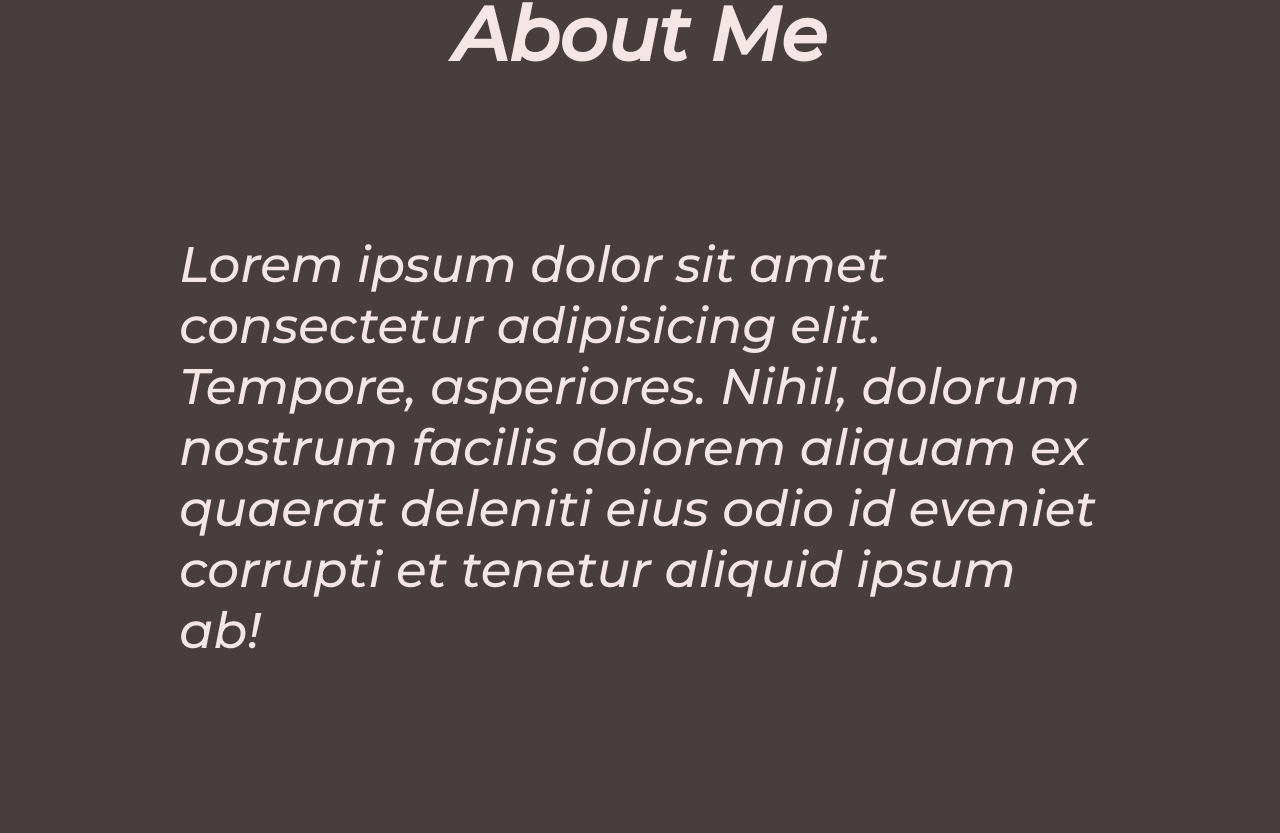
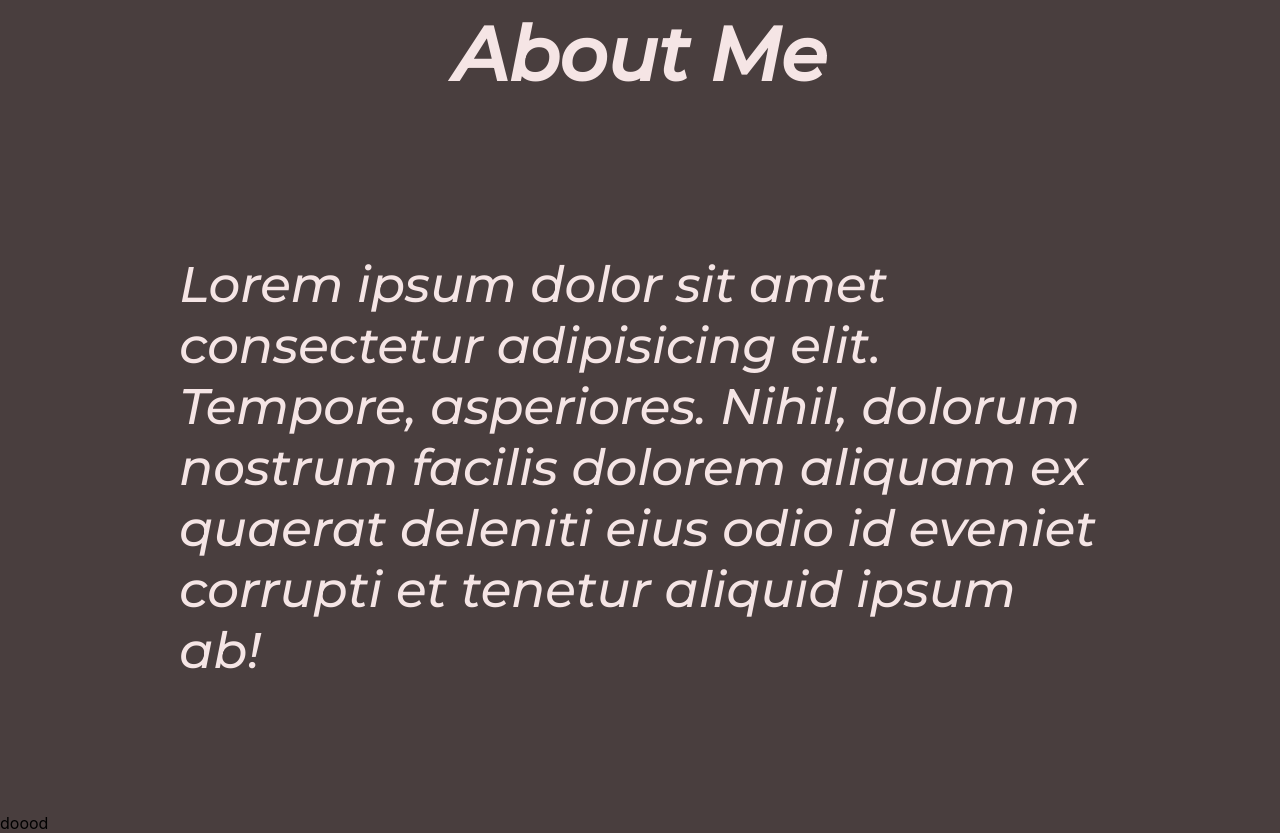
Before and after one commit to CharlesBlack96/CharliesPortfolio, a React (Create React App) app: page / in a window 1280 px wide. Shown: the part 202-1035 px from the top of the page. Before the commit the page ends 995 px from the top, so only its background shows below. Built offline with nearby package versions, Linux system fonts and the light colour scheme.

Commit message:
updated home component

```diff
--- a/src/components/AboutMe.jsx
+++ b/src/components/AboutMe.jsx
@@ -10,6 +10,7 @@ const AboutMe = () => {
   }, []);
   return (
     <div>
+      delete this
       <link to="AboutMe"></link>
       <head>
         <link rel="stylesheet" href="https://unpkg.com/aos@next/dist/aos.css" />
--- a/src/components/Home.jsx
+++ b/src/components/Home.jsx
@@ -8,7 +8,7 @@ const Home = () => {
     <div>
       <Navbar />
       <AboutMe />
-      <div></div>
+      <div>doood</div>
     </div>
   );
 };
```
